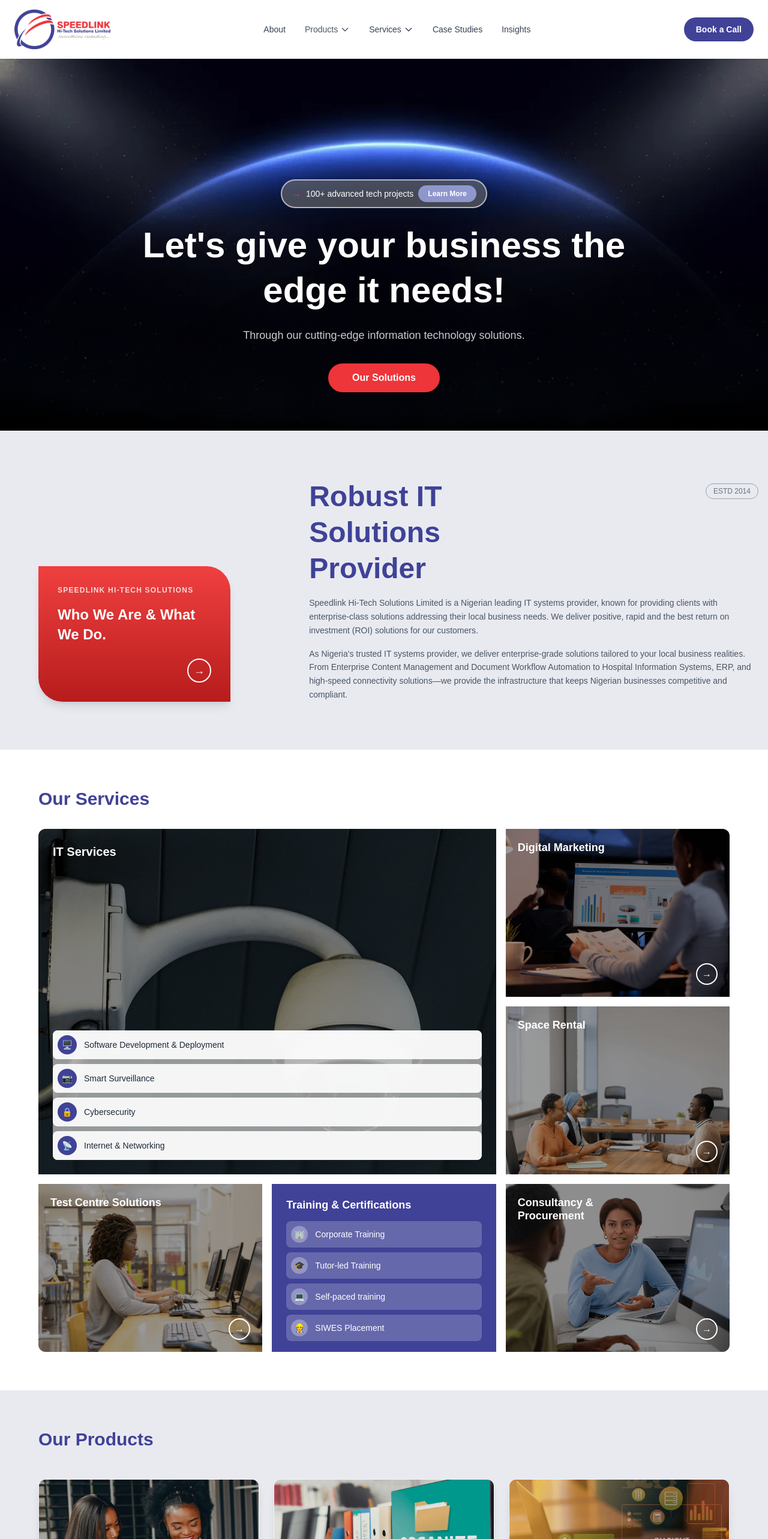
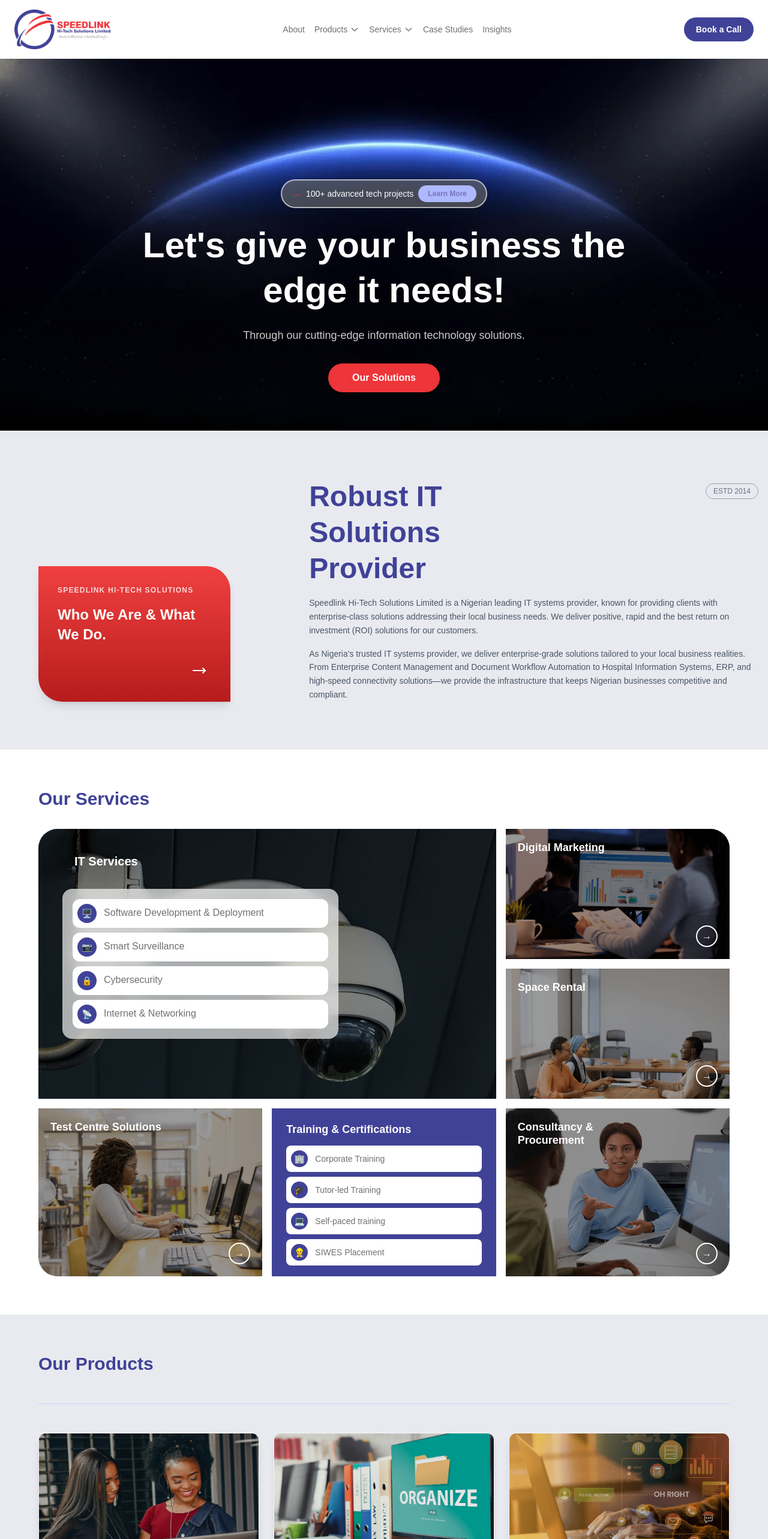
Before and after one commit to Elonatech-Projects/speedLinkEmmanuel, a Next.js app: page / in a window 1280 px wide. Shown: the top 2566 px of the page at 60% size. Built offline with nearby package versions, Linux system fonts and the light colour scheme.

Commit message:
edit almost complete

```diff
--- a/package.json
+++ b/package.json
@@ -9,6 +9,7 @@
     "lint": "eslint"
   },
   "dependencies": {
+    "lucide-react": "^1.21.0",
     "next": "16.2.9",
     "react": "19.2.4",
     "react-dom": "19.2.4"
--- a/src/components/Clients.tsx
+++ b/src/components/Clients.tsx
@@ -77,13 +77,14 @@
                 className="flex-shrink-0 p-2"
                 style={{ width: `${itemWidth}%` }}
               >
-                <div className="bg-white rounded-lg shadow-md p-6 flex items-center justify-center h-[140px] md:h-[120px] hover:shadow-lg transition-shadow">
-                  <div className="relative w-full h-full">
+                <div className="bg-white rounded-lg shadow-md  flex items-center justify-center h-[100px] md:h-[90px] hover:shadow-lg transition-shadow">
+                  <div className="relative w-full h-full transform scale-110">
                     <Image
                       src={client.image}
                       alt={client.name}
                       fill
                       className="object-contain"
+                       sizes="(max-w-768px) 150px, 200px"
                     />
                   </div>
                 </div>
--- a/src/components/Hero.tsx
+++ b/src/components/Hero.tsx
@@ -39,7 +39,7 @@
           <span>100+ advanced tech projects</span>
           <Link
             href="/about"
-            className="bg-[#AEB8FE]/70 text-[#404297] hover:bg-[#EE3539] text-white text-xs font-semibold px-4 py-1.5 rounded-full transition-colors whitespace-nowrap"
+            className="bg-[#AEB8FE] text-[#7974BB] hover:bg-[#EE3539] hover:text-white text-xs font-semibold px-4 py-1.5 rounded-full transition-colors whitespace-nowrap"
           >
             Learn More
           </Link>
--- a/src/components/Navbar.tsx
+++ b/src/components/Navbar.tsx
@@ -20,12 +20,12 @@
           <Image src="/1-1536x638.webp" alt="Speedlink" width={160} height={45} priority className="object-contain" />
         </Link>
 
-        <nav className="flex items-center gap-8">
-          <Link href="/about" className="text-sm font-medium text-gray-700 hover:text-[#EE3539] transition-colors">About</Link>
+        <nav className="flex items-center gap-4">
+          <Link href="/about" className="text-sm font-medium text-[#707070] hover:text-[#EE3539] transition-colors">About</Link>
 
           {/* Products Mega Menu */}
           <div className="relative" onMouseEnter={() => setActiveDropdown("products")} onMouseLeave={() => setActiveDropdown(null)}>
-            <button className="flex items-center gap-1 text-sm font-medium text-gray-600 hover:text-[#EE3539] cursor-pointer">
+            <button className="flex items-center gap-1 text-sm font-medium text-[#707070] hover:text-[#EE3539] cursor-pointer">
               Products
               <svg className={`w-4 h-4 transition-transform duration-200 ${activeDropdown === "products" ? "rotate-180" : ""}`} fill="none" stroke="currentColor" viewBox="0 0 24 24">
                 <path strokeLinecap="round" strokeLinejoin="round" strokeWidth={2} d="M19 9l-7 7-7-7" />
@@ -61,7 +61,7 @@
 
           {/* Services Mega Menu */}
           <div className="relative" onMouseEnter={() => setActiveDropdown("services")} onMouseLeave={() => setActiveDropdown(null)}>
-            <button className="flex items-center gap-1 text-sm font-medium text-gray-700 hover:text-[#EE3539] cursor-pointer">
+            <button className="flex items-center gap-1 text-sm font-medium text-[#707070] hover:text-[#EE3539] cursor-pointer">
               Services
               <svg className={`w-4 h-4 transition-transform duration-200 ${activeDropdown === "services" ? "rotate-180" : ""}`} fill="none" stroke="currentColor" viewBox="0 0 24 24">
                 <path strokeLinecap="round" strokeLinejoin="round" strokeWidth={2} d="M19 9l-7 7-7-7" />
@@ -91,7 +91,7 @@
                       {["Corporate Training", "Tutor-led Training", "Self-paced Training", "SIWES Placement"].map((label) => (
                         <li key={label}>
                           <Link href="/services/training" onClick={() => setActiveDropdown(null)}
-                            className="text-sm text-gray-600 hover:text-[#404297] transition-colors">{label}</Link>
+                            className="text-sm text-[#707070] hover:text-[#404297] transition-colors">{label}</Link>
                         </li>
                       ))}
                     </ul>
@@ -111,7 +111,7 @@
                       <div className="w-10 h-10 rounded-full bg-[#eeeef8] flex items-center justify-center text-[#404297] text-lg flex-shrink-0">{item.icon}</div>
                       <div>
                         <p className="text-xs font-bold text-[#404297] uppercase tracking-wider">{item.label}</p>
-                        <p className="text-xs text-gray-500 mt-0.5">{item.sub}</p>
+                        <p className="text-xs text-[#707070] mt-0.5">{item.sub}</p>
                       </div>
                     </Link>
                   ))}
@@ -120,8 +120,8 @@
             )}
           </div>
 
-          <Link href="/case-studies" className="text-sm font-medium text-gray-700 hover:text-[#EE3539] transition-colors">Case Studies</Link>
-          <Link href="/insights" className="text-sm font-medium text-gray-700 hover:text-[#EE3539] transition-colors">Insights</Link>
+          <Link href="/case-studies" className="text-sm font-medium text-[#707070] hover:text-[#EE3539] transition-colors">Case Studies</Link>
+          <Link href="/insights" className="text-sm font-medium text-[#707070] hover:text-[#EE3539] transition-colors">Insights</Link>
         </nav>
 
         <Link href="/contact" className="bg-[#404297] text-white text-sm font-semibold px-5 py-2.5 rounded-full hover:bg-[#EE3539] transition-colors">
--- a/src/components/Products.tsx
+++ b/src/components/Products.tsx
@@ -123,7 +123,7 @@
     <section className="bg-[#e8eaf0] py-16 px-6">
       <div className="max-w-6xl mx-auto">
         {/* Title */}
-        <div
+        <div className="mb-12 border-b border-[#CAD0F7] md:border-lg"
           ref={titleRef}
           style={{
             transition: "opacity 0.7s ease-out, transform 0.7s ease-out",
--- a/src/components/Services.tsx
+++ b/src/components/Services.tsx
@@ -40,12 +40,14 @@
   href,
   delay,
   roundedClass = "rounded-xl",
+  className = "h-[280px]", // 👈 1. Added fallback default mobile height here
 }: {
   title: string;
   image: string;
   href: string;
   delay: number;
   roundedClass?: string;
+  className?: string; // 👈 2. Made className an accepted prop
 }) {
   const { ref, visible } = useVisible();
   return (
@@ -56,7 +58,8 @@
         opacity: visible ? 1 : 0,
         transform: visible ? "translateY(0)" : "translateY(40px)",
       }}
-      className={`relative overflow-hidden h-[280px] ${roundedClass}`}
+      // 👈 3. Swapped static h-[280px] out for the incoming dynamic className prop
+      className={`relative overflow-hidden w-full ${className} ${roundedClass}`}
     >
       <Image src={image} alt={title} fill className="object-cover" />
       <div className="absolute inset-0 bg-black/40" />
@@ -101,9 +104,10 @@
           <h2 className="text-3xl font-bold text-[#404297] mb-8">Our Services</h2>
         </div>
 
-        {/* Main grid */}
-        <div className="grid grid-cols-1 md:grid-cols-3 gap-4">
+        {/* Main grid — Enforces exact desktop 450px grid container limit (including gap space) */}
+        <div className="grid grid-cols-1 md:grid-cols-3 gap-4 md:grid-rows-[217px_217px_auto]">
 
+          {/* IT Services — spans 2 cols × 2 rows */}
           {/* IT Services — spans 2 cols × 2 rows */}
 <div
   ref={itRef}
@@ -112,35 +116,54 @@
     opacity: itVisible ? 1 : 0,
     transform: itVisible ? "translateY(0)" : "translateY(40px)",
   }}
-            className="relative overflow-hidden md:col-span-2 md:row-span-2 h-[420px] md:h-auto rounded-tl-xl rounded-tr-xl md:rounded-tr-none md:rounded-tl-xl"
+  className="relative overflow-hidden md:col-span-2 md:row-span-2 h-[420px] md:h-auto rounded-tl-4xl rounded-tr-none md:rounded-tr-none md:rounded-tl-4xl"
 >
   <Image src={IT_IMAGES[itImgIndex]} alt="IT Services" fill className="object-cover transition-opacity duration-1000" />
   <div className="absolute inset-0 bg-black/50" />
-            <div className="absolute inset-0 flex flex-col justify-between p-6">
-              <h3 className="text-white font-bold text-xl">IT Services</h3>
-              <div className="flex flex-col gap-2 bg-[#CFD0D1]/70 rounded-lg">
+
+  {/* Added "items-start" here to prevent children from stretching to full-width */}
+  <div className="absolute inset-0 flex flex-col justify-between items-start p-5 md:pb-25 md:pl-10 md:pt-10">
+    <h3 className="text-white font-bold text-xl md:pl-5">IT Services</h3>
+
+    {/* Cleaned up overlay panel to match your new screenshot exactly */}
+    <div className="flex flex-col gap-2 bg-white/65 backdrop-blur-md p-4 rounded-2xl max-w-[460px] w-full border border-white/10 ">
       {itServices.map((s) => (
         <Link
           key={s.label}
           href={`/services/${s.label.toLowerCase().replace(/\s/g, "-").replace(/&/g, "and")}`}
-                    className="bg-white/90 backdrop-blur rounded-lg px-2 py-2 flex items-center gap-3 transition-all duration-300  group"
+          className="bg-white rounded-xl px-2 py-1 md:py-2 flex items-center gap-3 transition-all duration-300 group hover:translate-x-1"
         >
           <span className="w-8 h-8 rounded-full bg-[#404297] flex items-center justify-center text-white text-sm flex-shrink-0 group-hover:bg-[#EE3539] transition-colors">{s.icon}</span>
-                    <span className="text-sm text-gray-800 font-medium">{s.label}</span>
+          <span className="text-sm text-[#707070] text-[16px]">{s.label}</span>
         </Link>
       ))}
     </div>
   </div>
 </div>
 
+
           {/* Digital Marketing — col 3, row 1 */}
-          <ImageCard title="Digital Marketing" image="/Digital-Marketing-Thumbnail-1.webp" href="/services/digital-marketing" delay={0.1} roundedClass="rounded-none md:rounded-tr-xl" />
+          <ImageCard
+            title="Digital Marketing"
+            image="/Digital-Marketing-Thumbnail-1.webp"
+            href="/services/digital-marketing"
+            delay={0.1}
+            roundedClass="rounded-none md:rounded-tr-4xl"
+            className="h-[280px] md:h-full"
+          />
 
           {/* Space Rental — col 3, row 2 */}
-          <ImageCard title="Space Rental" image="/Cowork-Space.webp" href="/services/space-rental" delay={0.2} roundedClass="rounded-none" />
+          <ImageCard
+            title="Space Rental"
+            image="/Cowork-Space.webp"
+            href="/services/space-rental"
+            delay={0.2}
+            roundedClass="rounded-none"
+            className="h-[280px] md:h-full"
+          />
 
-          {/* Test Centre — col 1, row 3 */}
-          <ImageCard title="Test Centre Solutions" image="/Test-Centre.webp" href="/services/test-centre" delay={0.1} roundedClass="rounded-none md:rounded-bl-xl" />
+          {/* Test Centre — col 1, row 3 — Keeps natural mobile-only layout default height */}
+          <ImageCard title="Test Centre Solutions" image="/Test-Centre.webp" href="/services/test-centre" delay={0.1} roundedClass="rounded-none md:rounded-bl-4xl" />
 
           {/* Training & Certifications — col 2, row 3 */}
           <div
@@ -158,17 +181,17 @@
                 <Link
                   key={s.label}
                   href={`/services/${s.label.toLowerCase().replace(/\s/g, "-")}`}
-                  className="bg-white/20 rounded-lg px-2 py-2 flex items-center gap-3 transition-all duration-300 group"
+                  className="bg-white rounded-lg px-2 py-2 flex items-center gap-3 transition-all duration-300 group"
                 >
-                  <span className="w-7 h-7 rounded-full bg-white/30 flex items-center justify-center text-white text-sm flex-shrink-0 group-hover:bg-[#EE3539] transition-colors">{s.icon}</span>
-                  <span className="text-sm text-white font-medium">{s.label}</span>
+                  <span className="w-7 h-7 rounded-full bg-[#404297] flex items-center justify-center text-white text-sm flex-shrink-0 group-hover:bg-[#EE3539] transition-colors">{s.icon}</span>
+                  <span className="text-sm text-[#707070] font-medium">{s.label}</span>
                 </Link>
               ))}
             </div>
           </div>
 
-          {/* Consultancy & Procurement — col 3, row 3 */}
-          <ImageCard title="Consultancy & Procurement" image="/Tech-Consulting.webp" href="/services/consultancy" delay={0.3} roundedClass="rounded-bl-xl rounded-br-xl md:rounded-none md:rounded-br-xl" />
+          {/* Consultancy & Procurement — col 3, row 3 — Keeps natural layout height */}
+          <ImageCard title="Consultancy & Procurement" image="/Tech-Consulting.webp" href="/services/consultancy" delay={0.3} roundedClass="rounded-bl-none rounded-br-4xl md:rounded-none md:rounded-br-4xl" />
         </div>
       </div>
     </section>
--- a/src/components/WhoWeAre.tsx
+++ b/src/components/WhoWeAre.tsx
@@ -2,6 +2,7 @@
 
 import { useEffect, useRef, useState } from "react";
 import Link from "next/link";
+import { MoveRight } from "lucide-react";
 
 export default function WhoWeAre() {
   const sectionRef = useRef<HTMLDivElement>(null);
@@ -55,9 +56,9 @@
             <div className="mt-auto flex justify-end">
               <Link
                 href="/about"
-                className="inline-flex items-center justify-center w-10 h-10 rounded-full border-2 border-white hover:bg-white hover:text-[#EE3539] transition-colors text-white text-lg font-bold"
+                className="inline-flex items-center justify-center w-10 h-10  hover:text-[#EE3539] transition-colors text-white text-lg font-bold"
               >
-                →
+                <MoveRight />
               </Link>
             </div>
           </div>
```
Also changed, not shown: src/components/Footer.tsx (+9 -7 lines), 1 other file (tests, documents, lock files or other folders). Lines whose indentation alone changed are shown as unchanged.
